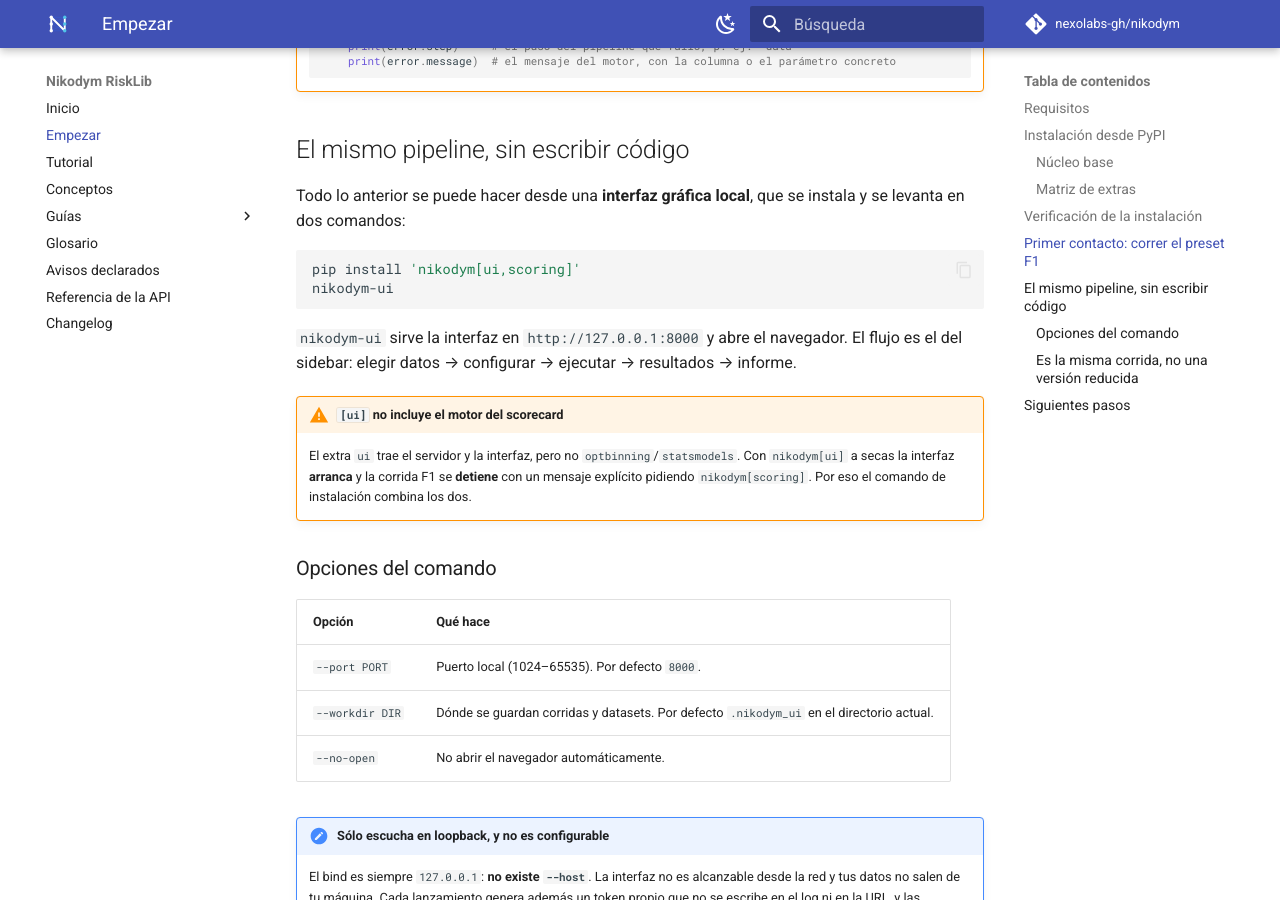
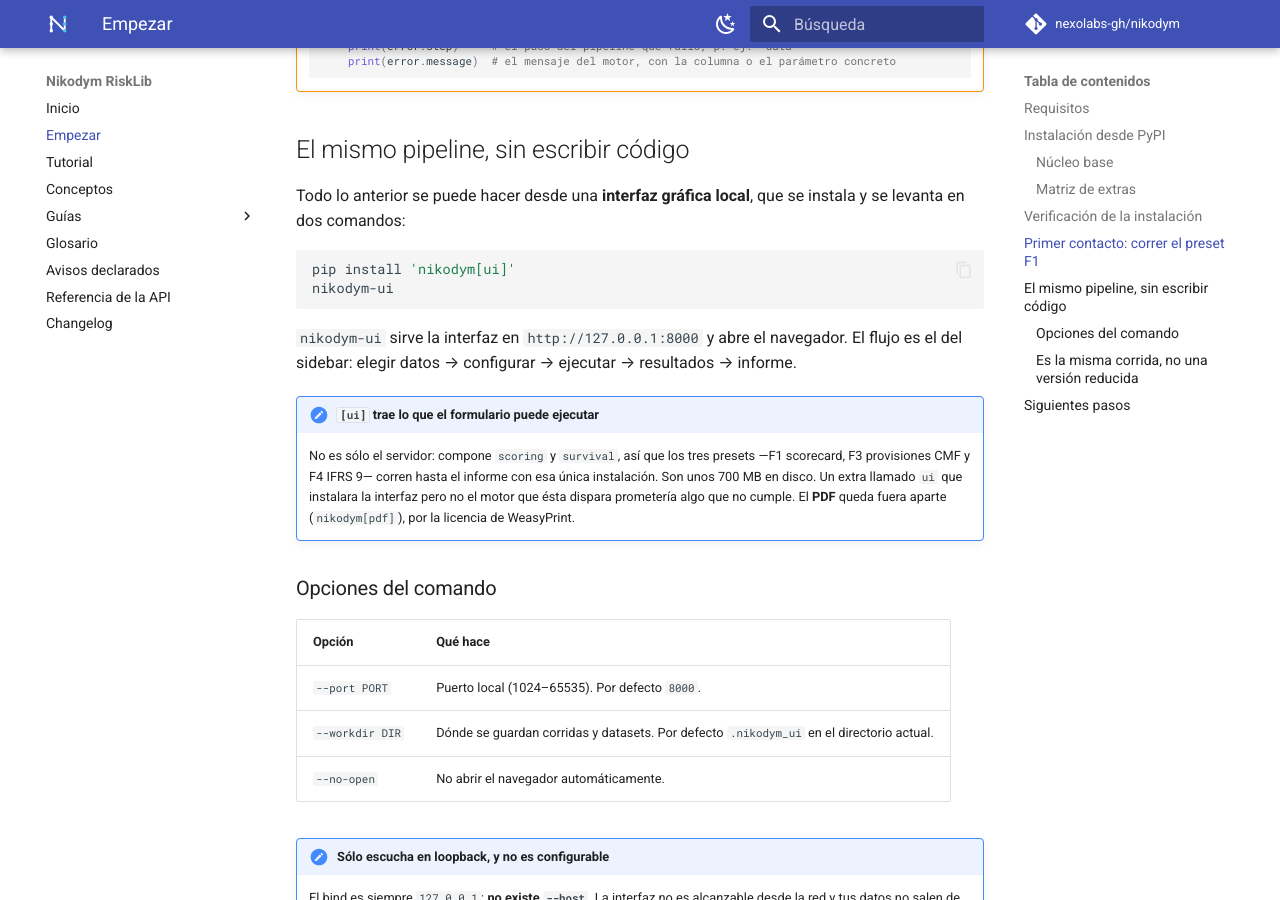
Before and after one commit to nexolabs-gh/nikodym, an MkDocs documentation site: the page built from docs_site/getting-started.md, in a window 1280 px wide and 900 px high, scrolled down 4203 px. Built offline with MkDocs 1.6.1 and Material for MkDocs 9.7.7, drawn with Linux system fonts in a browser that asks for light colours; comment, search, counter and statistics services are not loaded; some of the changed text lies outside the part shown.

Commit message:
feat(ui): el extra `[ui]` instalaba una interfaz que no podía correr nada
`pip install nikodym[ui]` traía el servidor y la SPA, pero no el motor que esa
interfaz dispara. Medido en venv limpio desde PyPI: los TRES presets fallaban
—F1 y F3 en `binning` («WoEBinner requiere OptBinning»), F4 en `survival`
(«requiere statsmodels»)—. Un extra llamado `ui` que no ejecuta nada es una
promesa falsa por su propio nombre, y el criterio de cierre de B2 se apoya
justamente en que un tercero sin checkout escriba el comando obvio y funcione.

El extra compone ahora `nikodym[scoring]` y `nikodym[survival]`. Verificado
instalando el wheel en venv limpio con SÓLO `[ui]`: F1/F3/F4 corren hasta `done`
con informe (244 / 252 / 61 KB). Coste medido: 310 → 703 MB en disco, aceptado
por Cami al decidirlo.

El criterio queda escrito y gateado — **`[ui]` trae lo que su formulario puede
ejecutar**:

- `survival` entra porque su sección SÍ está en el formulario y `method` es
  editable: el preset F4 usa `discrete_hazard` (statsmodels, viene con scoring),
  pero elegir `kaplan_meier`/`cox_aft` desde la UI exige lifelines (MIT).
- `ml`, `tuning`, `explain`, `markov` y `forward` NO entran: sus secciones no
  están en el formulario, así que no prometen nada y serían peso muerto.
- `[pdf]` nunca entra: Pyphen es copyleft y por eso tampoco está en `all`.

`tests/unit/test_extra_ui_cubre_el_formulario.py` lo hace cumplir contra
`CONFIG_SECTIONS`, no contra una lista escrita al lado: si el formulario crece
—las 11 secciones que hoy quedan fuera— el gate exige el extra o la sección
sale. Y un tercer test impide que una sección nueva sin clasificar lo deje verde
en silencio. Verificado inyectando: con el extra anterior, rojo.

Docs actualizadas en consecuencia: el comando vuelve a ser `nikodym[ui]` a
secas, con el peso y su razón dichos donde el usuario los lee.

````diff
--- a/docs_site/getting-started.md
+++ b/docs_site/getting-started.md
@@ -51,7 +51,7 @@
 | `forecasting` | `nikodym[forecasting]` | Forward-looking / proyección macro (F5). | `statsmodels`, `pmdarima` |
 | `survival` | `nikodym[survival]` | Modelos de supervivencia (Cox / AFT). | `lifelines` |
 | `tracking` | `nikodym[tracking]` | Registro de corridas / *registry*. | `mlflow` |
-| `ui` | `nikodym[ui]` | **Interfaz gráfica local** y su backend REST: instala el comando `nikodym-ui` (incluye los extras `excel` y `docx`). No trae el motor del scorecard: para correr F1 combínalo con `scoring`. | `fastapi`, `uvicorn`, `python-multipart` |
+| `ui` | `nikodym[ui]` | **Interfaz gráfica local**, lista para correr: instala el comando `nikodym-ui` y **todo lo que su formulario puede ejecutar** (compone `scoring`, `survival`, `excel` y `docx`). | `fastapi`, `uvicorn`, `python-multipart` |
 | `polars` | `nikodym[polars]` | Backend de carga de datos con Polars. | `polars` |
 | `excel` | `nikodym[excel]` | Lectura de `.xlsx` en el `DataLoader`. | `openpyxl` |
 | `report` | `nikodym[report]` | Figuras opcionales del reporte. | `matplotlib`, `plotly` |
@@ -156,17 +156,19 @@
 dos comandos:
 
 ```bash
-pip install 'nikodym[ui,scoring]'
+pip install 'nikodym[ui]'
 nikodym-ui
 ```
 
 `nikodym-ui` sirve la interfaz en `http://127.0.0.1:8000` y abre el navegador. El flujo es el del
 sidebar: elegir datos → configurar → ejecutar → resultados → informe.
 
-!!! warning "`[ui]` no incluye el motor del scorecard"
-    El extra `ui` trae el servidor y la interfaz, pero no `optbinning`/`statsmodels`. Con
-    `nikodym[ui]` a secas la interfaz **arranca** y la corrida F1 se **detiene** con un mensaje
-    explícito pidiendo `nikodym[scoring]`. Por eso el comando de instalación combina los dos.
+!!! note "`[ui]` trae lo que el formulario puede ejecutar"
+    No es sólo el servidor: compone `scoring` y `survival`, así que los tres presets —F1 scorecard,
+    F3 provisiones CMF y F4 IFRS 9— corren hasta el informe con esa única instalación. Son unos
+    700 MB en disco. Un extra llamado `ui` que instalara la interfaz pero no el motor que ésta
+    dispara prometería algo que no cumple. El **PDF** queda fuera aparte (`nikodym[pdf]`), por la
+    licencia de WeasyPrint.
 
 ### Opciones del comando
 
````
Also changed, not shown: CHANGELOG.md (+7 -1 lines), README.md (+6 -5 lines), docs/ROADMAP.md (+14 -7 lines), docs_site/index.md (+2 -2 lines), pyproject.toml (+11 -1 lines), 2 other files.
